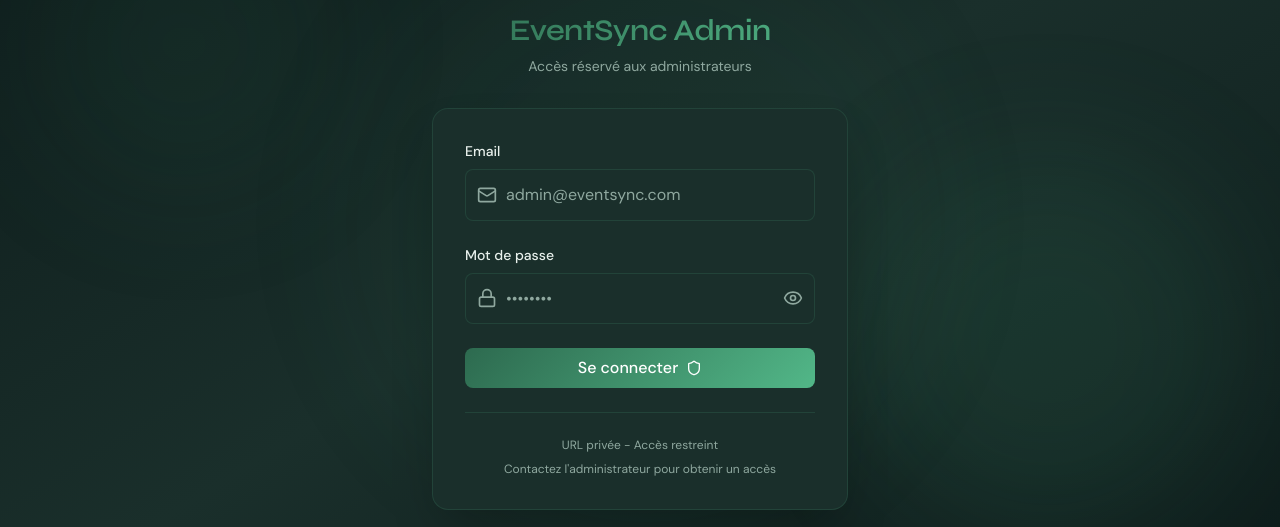
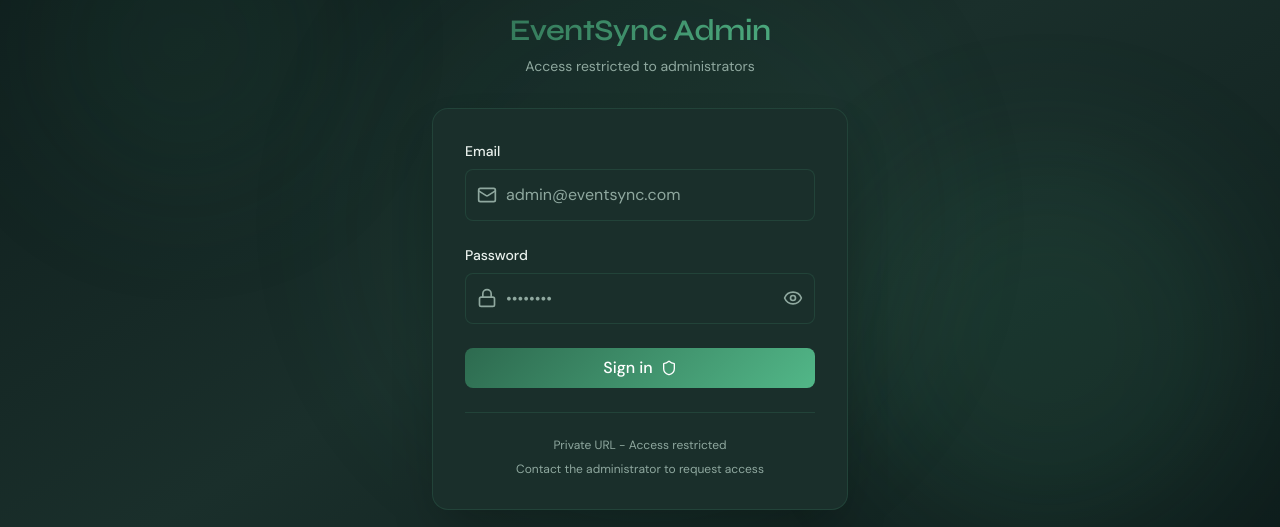
Before and after one commit to FullStack-Collective/event-sync-frontend, a Next.js app: page /admin-login in a window 1280 px wide. Shown: the part 179-706 px from the top of the page. Built offline with nearby package versions, Linux system fonts and the light colour scheme; no server answers.

Commit message:
fix(adim-login): use english language

```diff
--- a/src/app/admin-login/page.tsx
+++ b/src/app/admin-login/page.tsx
@@ -35,7 +35,7 @@ export default function AdminLoginPage() {
       await authProvider.login({ email, password });
       router.push("/admin");
     } catch (err) {
-      setError("Email ou mot de passe incorrect");
+      setError("Incorrect email address or password");
     } finally {
       setLoading(false);
     }
@@ -67,7 +67,7 @@ export default function AdminLoginPage() {
             EventSync Admin
           </h1>
           <p className="text-text-muted text-sm mt-2">
-            Accès réservé aux administrateurs
+            Access restricted to administrators
           </p>
         </div>
 
@@ -95,7 +95,7 @@ export default function AdminLoginPage() {
 
             <div>
               <label className="block text-text text-sm font-medium mb-2">
-                Mot de passe
+                Password
               </label>
               <div className="relative">
                 <div className="absolute inset-y-0 left-0 pl-3 flex items-center pointer-events-none">
@@ -139,11 +139,11 @@ export default function AdminLoginPage() {
               {loading ? (
                 <>
                   <div className="w-5 h-5 border-2 border-white/30 border-t-white rounded-full animate-spin" />
-                  Connexion...
+                  Connecting...
                 </>
               ) : (
                 <>
-                  Se connecter
+                  Sign in
                   <Shield className="w-4 h-4 group-hover:translate-x-1 transition-transform" />
                 </>
               )}
@@ -152,10 +152,10 @@ export default function AdminLoginPage() {
 
           <div className="mt-6 pt-6 border-t border-border text-center">
             <p className="text-text-muted text-xs">
-              URL privée - Accès restreint
+              Private URL - Access restricted
             </p>
             <p className="text-text-muted text-xs mt-2">
-              Contactez l'administrateur pour obtenir un accès
+              Contact the administrator to request access
             </p>
           </div>
         </div>
```
